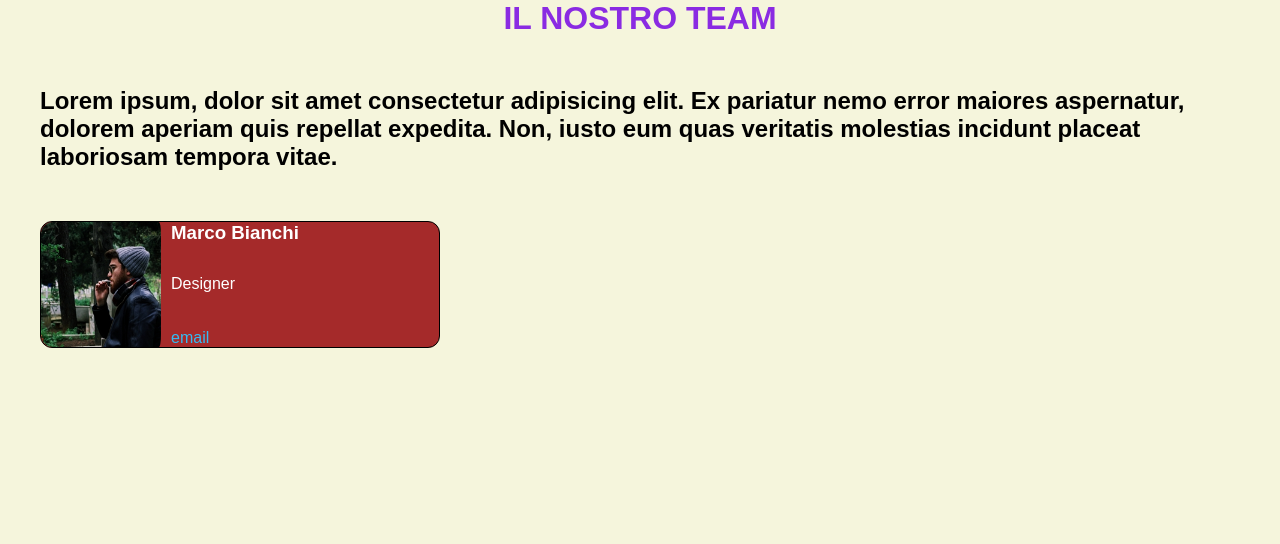
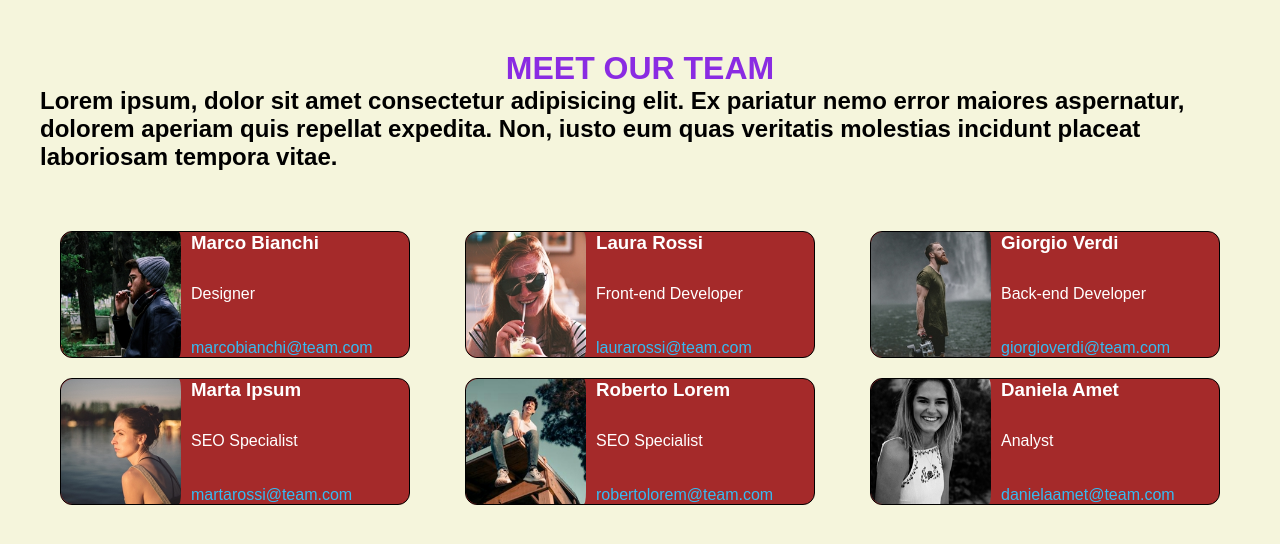
Before and after one commit to MattiaNatella/js-our-team, a plain HTML site: page index.html in a window 1280 px wide. Drawn offline with Linux system fonts and the light colour scheme; a web font is replaced by a local one.

Commit message:
end exercise

```diff
--- a/assets/script.js
+++ b/assets/script.js
@@ -36,3 +36,32 @@ const teamMembers = [
     img: "img/female3.png"
   }
 ];
+
+const deckContainer = document.querySelector('.container')
+
+function getMemberCard(member){
+  const {name, role, email, img} = member;
+
+  return `
+<div class="card">
+<img src="assets/${img}" alt="">
+<div id="anagrafica" >
+  <h3 id="name">${name}</h3>
+  <span id="role">${role}</span>
+  <span id="email">${email}</span></span>
+</div>
+</div>
+`
+}
+
+function getTeamCards(array){
+  let deck = ''
+  for(let member of array){
+    deck += getMemberCard(member)
+  }
+  deckContainer.innerHTML += deck
+}
+
+
+
+getTeamCards(teamMembers)
--- a/index.html
+++ b/index.html
@@ -13,20 +13,19 @@
   <title>Our Team</title>
 </head>
 <body>
-
-  <main>
-    <h1>IL NOSTRO TEAM</h1>
-
+  <div class="container-top">
+    <h1 class="self-align-center">MEET OUR TEAM</h1>
+    <h2>Lorem ipsum, dolor sit amet consectetur adipisicing elit. Ex pariatur nemo error maiores aspernatur, dolorem aperiam quis repellat expedita. Non, iusto eum quas veritatis molestias incidunt placeat laboriosam tempora vitae.</h2>
+  </div>
     <div class="container">
-      <h2>Lorem ipsum, dolor sit amet consectetur adipisicing elit. Ex pariatur nemo error maiores aspernatur, dolorem aperiam quis repellat expedita. Non, iusto eum quas veritatis molestias incidunt placeat laboriosam tempora vitae.</h2>
-      <div class="card">
+      <!-- <div class="card">
         <img src="assets/img/male1.png" alt="">
         <div id="anagrafica" >
           <h3 id="name">Marco Bianchi</h3>
           <span id="role">Designer</span>
           <span id="email">email</span>
         </div>
-      </div>
+      </div> -->
 
     </div>
 
--- a/style.css
+++ b/style.css
@@ -20,24 +20,32 @@ h2 {
 
 /* UTILITIES */
 
+.container-top {
+  max-width: 1200px;
+  margin: 50px auto;
+}
+
 .container {
   display: flex;
   flex-wrap: wrap;
   margin: 50px auto;
   max-width: 1200px;
   border-radius: 12px;
+  justify-content: space-between;
 
 }
 
 .card{
   display: flex;
   color: white;
+  font-size: 1rem;
   background-color: brown;
-  width:calc(100% / 3);
+  width: 350px;
   border: 1px solid black;
   border-radius: 12px;
+  margin: 10px 20px;
 }
-
+/*****BODY *****/
 .card img {
   width: 100%;
   border-radius: 12px;
@@ -45,6 +53,7 @@ h2 {
   height: 125px;
   padding-right: 10px;
 }
+
 
 #anagrafica {
   display: flex;
```
